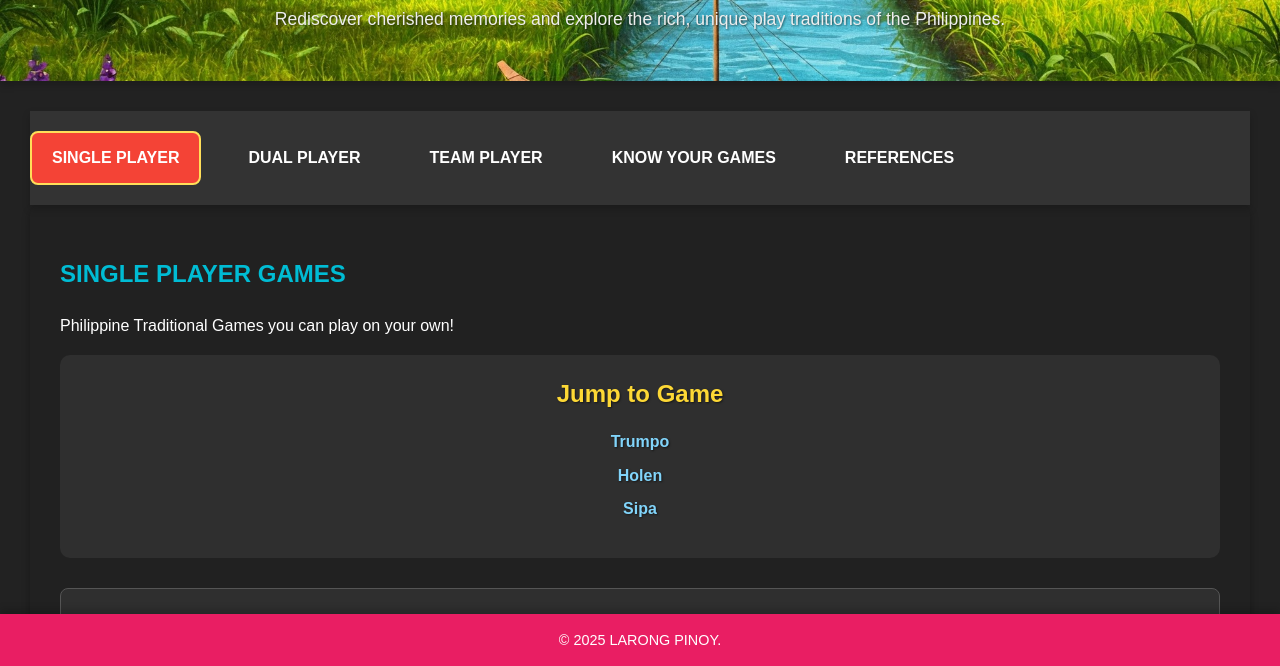
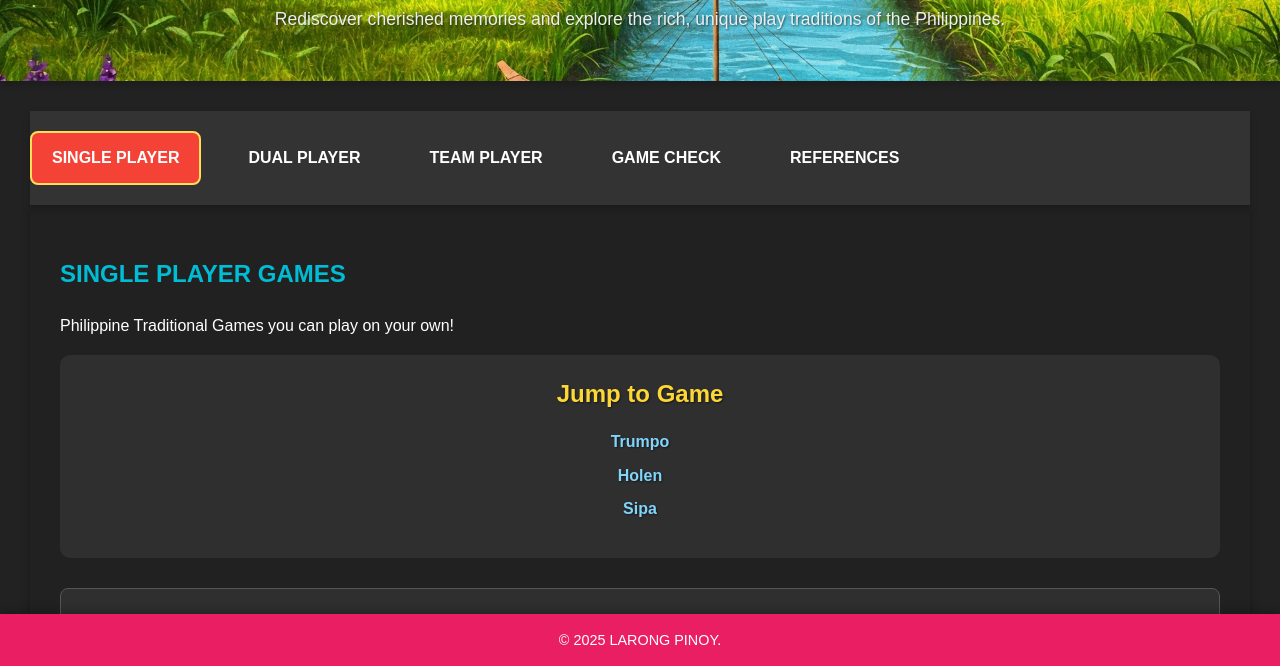
Before and after one commit to kurtlanzelot/Larong-Pinoy, a plain HTML site: page index.html in a window 1280 px wide. Both pictures are taken after a click on the button "EXPLORE GAMES". Shown: the part 133-799 px from the top of the page. Drawn offline with Linux system fonts and the light colour scheme; a web font is replaced by a local one.

Commit message:
index.html

```diff
--- a/index.html
+++ b/index.html
@@ -410,13 +410,13 @@
                 <li><a href="#" onclick="showTab('single-player-games')"><span class="module-title">SINGLE PLAYER</span></a></li>
                 <li><a href="#" onclick="showTab('dual-player-games')"><span class="module-title">DUAL PLAYER</span></a></li>
                 <li><a href="#" onclick="showTab('team-games')"><span class="module-title">TEAM PLAYER</span></a></li>
-                <li><a href="#" onclick="showTab('assessment-tools')"><span class="module-title">KNOW YOUR GAMES</span></a></li>
+                <li><a href="#" onclick="showTab('assessment-tools')"><span class="module-title">GAME CHECK</span></a></li>
                 <li><a href="#" onclick="showTab('references-pad')">REFERENCES</a></li>
             </ul>
         </nav>
 
         <section id="assessment-tools" class="tab-content" style="padding: 30px;">
-            <h2>KNOW YOUR GAMES</h2>
+            <h2>GAME CHECK</h2>
             <p>Test your knowledge about the Engaging, Fun and Cultural Philippine Traditional Games!</p>
             <ul>
                 <li><a href="https://forms.gle/SmbYkz2N7cvEgFRMA" class="resource-link" target="_blank">SINGLE PLAYER TRADITIONAL GAMES </a></li>
```
